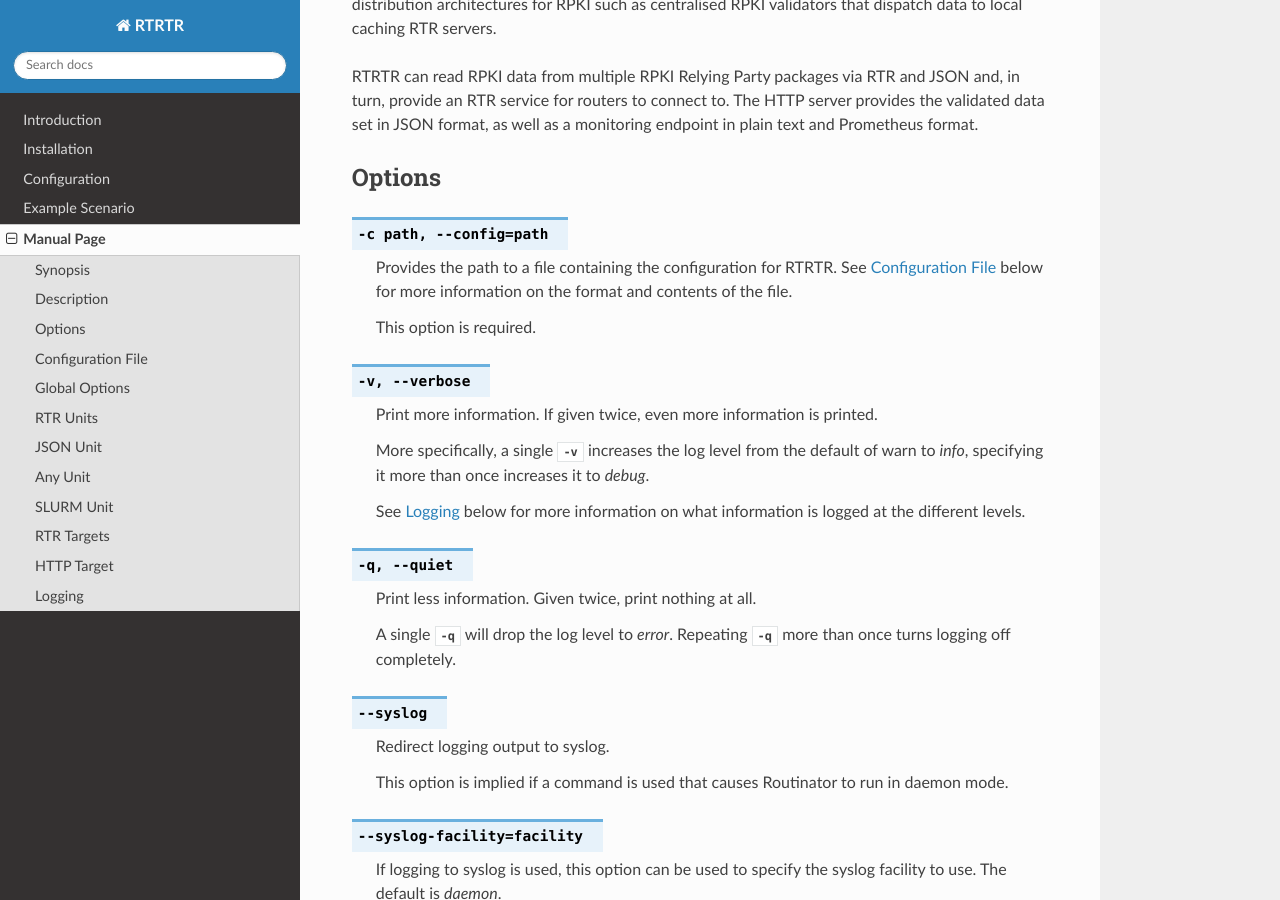
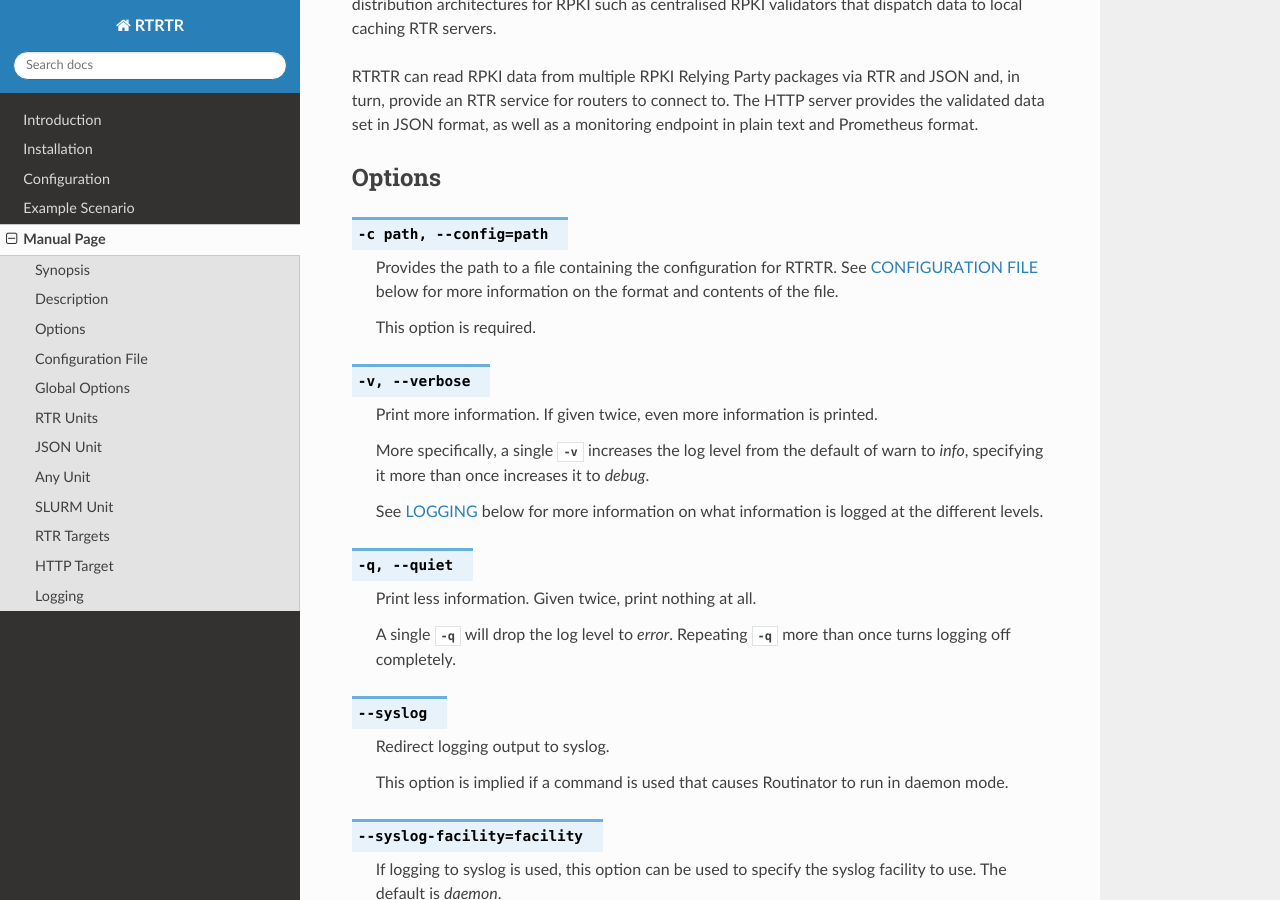
Before and after one commit to NLnetLabs/rtrtr, a Sphinx documentation site: the page built from source/manual-page.rst, in a window 1280 px wide and 900 px high, scrolled down 376 px. Built offline with Sphinx 7.4.7 and the Read the Docs theme 2.0.0, drawn with Linux system fonts in a browser that asks for light colours; the version number could not be read and is left out.

Commit message:
Caps for section links

```diff
--- a/source/manual-page.rst
+++ b/source/manual-page.rst
@@ -26,7 +26,7 @@
 .. option:: -c path, --config=path
 
     Provides the path to a file containing the configuration for RTRTR. See
-    `Configuration File`_ below for more information on the format and
+    `CONFIGURATION FILE`_ below for more information on the format and
     contents of the file.
 
     This option is required.
@@ -39,7 +39,7 @@
       default of warn to *info*, specifying it more than once increases it to
       *debug*.
 
-      See `Logging`_ below for more information on what information is logged at
+      See `LOGGING`_ below for more information on what information is logged at
       the different levels.
 
 .. option:: -q, --quiet
```
